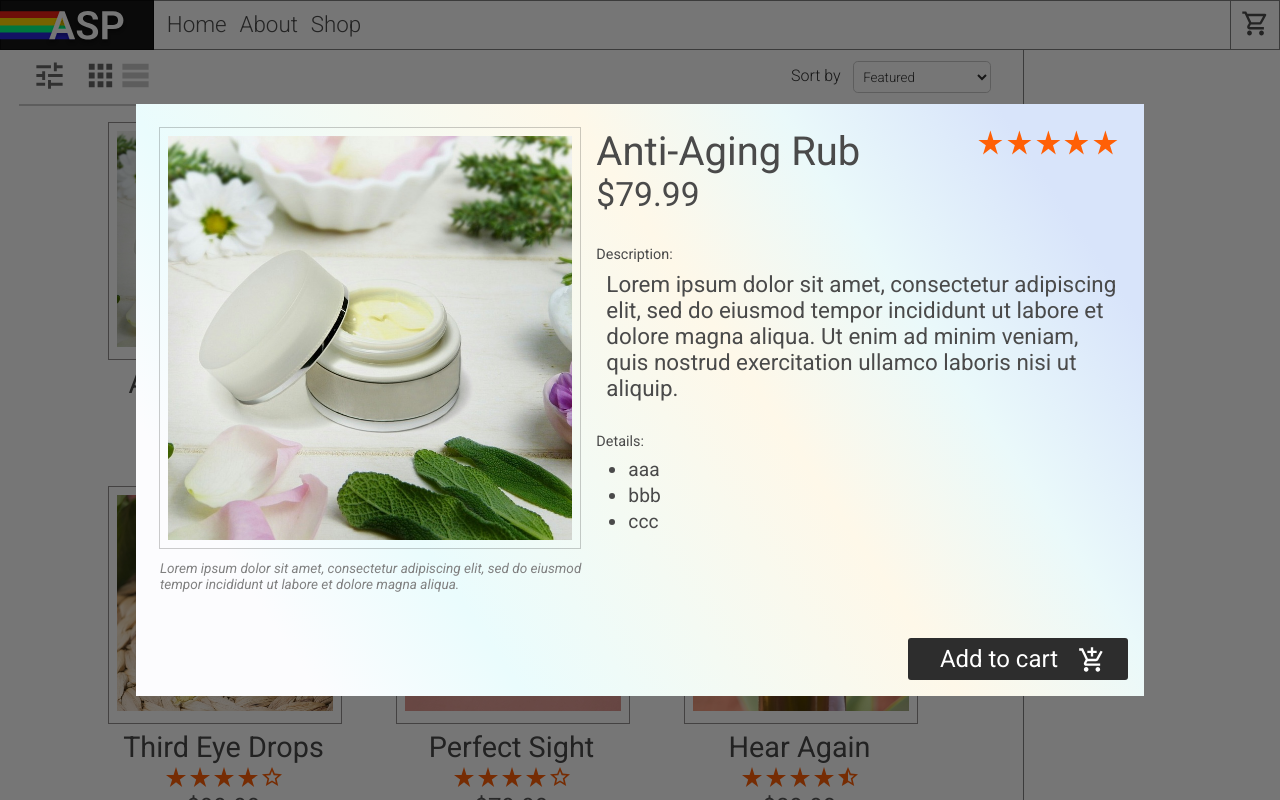
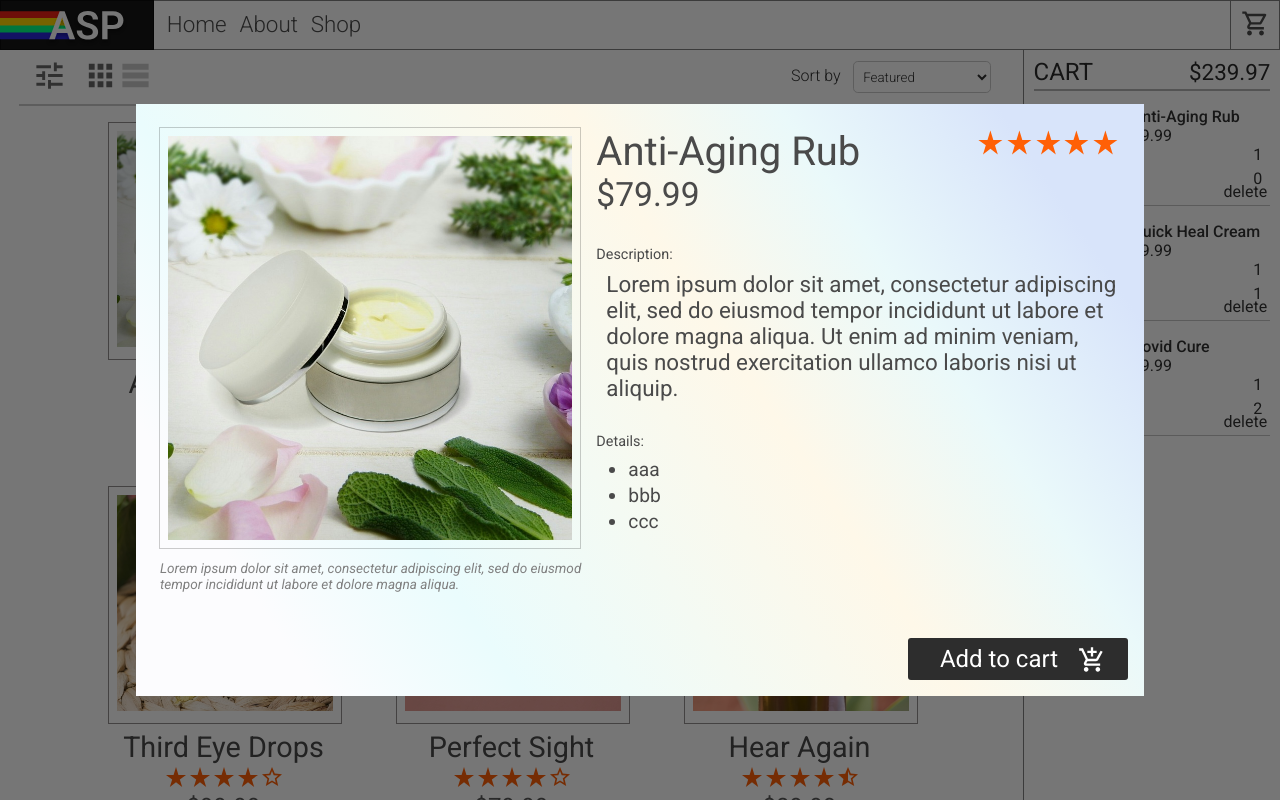
Before and after one commit to ParkerGates/REACT-Snake-Oil, a React (Create React App) app: page /shop/creamGreen in a window 1280 px wide. Built offline with nearby package versions, Linux system fonts and the light colour scheme.

Commit message:
cart component added and partly styles, context updated, reducer can add and remove items

```diff
--- /dev/null
+++ b/src/components/Cart/Cart.css
@@ -0,0 +1,61 @@
+.cart_header {
+    display: flex;
+    justify-content: space-between;
+    align-items: center;
+    color: rgb(44, 44, 44);
+    padding: .5rem .6rem 0rem;
+}
+.cart_header_title {
+    font-size: 1.5rem;
+}
+.cart_header_price {
+    font-size: 1.4rem;
+}
+.cart_header_hr {
+    height: 2px;
+    margin: .2rem .6rem 0px;
+    background-color: #b3b3b3;
+}
+
+.cart_item {
+    display: flex;
+    margin:  1rem .8rem 0px;
+}
+.cart_item_img {
+    height: 5.5rem;
+    border: 1px solid #b8b8b8;
+}
+.cart_item_info {
+    width: 100%;
+}
+.cart_item_name {
+    font-weight: 500;
+    margin-left: 5px;
+}
+.cart_item_price {
+    margin-left: 5px;
+}
+
+.cart_item_interact {
+    position: relative;
+}
+.cart_item_interact_amount {
+    position: absolute;
+    right: 5px;
+}
+.cart_item_interact_index {
+    position: absolute;
+    right: 5px;
+    top: 1.5rem;
+}
+.cart_item_interact_delete {
+    position: absolute;
+    bottom: -3.5rem;
+    right: 0px;
+}
+.cart_item_interact_delete:hover { cursor: pointer; }
+.cart_item_hr {
+    height: 1px;
+    margin: .5rem .6rem 0px;
+    background-color: #c5c5c5;
+}
--- /dev/null
+++ b/src/components/Cart/Cart.tsx
@@ -0,0 +1,37 @@
+import React from 'react';
+import { useContextData } from '../../context/context';
+import './Cart.css';
+
+export default function Cart() {
+    const { appData, dispatch } = useContextData();
+    const cartPriceTotal = Math.round(100 * (appData.cart.reduce((total, cartItem)=>(total + (cartItem.item.price * cartItem.amount)),0))) / 100;
+
+    return (
+        <div>
+            <div className='cart_header'>
+                <div className='cart_header_title'>CART</div>
+                <div className='cart_header_price'>${cartPriceTotal}</div>
+            </div>
+            <div className='cart_header_hr'></div>
+            {appData.cart.map((cartItem, index)=>{
+                return (
+                    <div key={cartItem.item.alias}>
+                        <div className='cart_item'>
+                            <img className='cart_item_img' src={cartItem.item.image} alt={cartItem.item.alias} />
+                            <div className='cart_item_info'>
+                                <div className='cart_item_name'>{cartItem.item.name}</div>
+                                <div className='cart_item_price'>{cartItem.item.price}</div>
+                                <div className='cart_item_interact'>
+                                    <div className='cart_item_interact_amount'>{cartItem.amount}</div>
+                                    <div className='cart_item_interact_index'>{index}</div>
+                                    <div className='cart_item_interact_delete' onClick={()=>{ dispatch({type:"removeFromCart",itemIndex:index})}}>delete</div>
+                                </div>
+                            </div>
+                        </div>
+                        <div className='cart_item_hr'></div>
+                    </div>
+                );
+            })}
+        </div>
+    );
+}
--- a/src/components/DisplayItemPopup/DisplayItemPopup.tsx
+++ b/src/components/DisplayItemPopup/DisplayItemPopup.tsx
@@ -1,5 +1,6 @@
 import React from 'react';
 import { Link, Navigate, useNavigate } from 'react-router-dom';
+import { useContextData } from '../../context/context';
 import { StoreItem } from '../../interface/interfaces';
 import AddShoppingCartIcon from '@mui/icons-material/AddShoppingCart';
 import Stars from '../Stars/Stars';
@@ -11,6 +12,7 @@ interface Props {
 
 
 export default function DisplayItemPopup({item}: Props) {
+    const appData = useContextData();
     const navigate = useNavigate();
     if (item === undefined) { return <></> }
 
--- a/src/components/DisplayItemRow/DisplayItemRow.tsx
+++ b/src/components/DisplayItemRow/DisplayItemRow.tsx
@@ -1,5 +1,6 @@
 import React from 'react';
 import { Link } from 'react-router-dom';
+import { useContextData } from '../../context/context';
 import Stars from '../Stars/Stars';
 import AddShoppingCartIcon from '@mui/icons-material/AddShoppingCart';
 import './DisplayItemRow.css';
@@ -9,6 +10,7 @@ interface Props {
 }
 
 export default function DisplayItemRow({item}: Props) {
+    const appData = useContextData();
 
     return (
         <div className="shp_row" key={item.name} >
--- a/src/components/DisplayItemTile/DisplayItemTile.tsx
+++ b/src/components/DisplayItemTile/DisplayItemTile.tsx
@@ -1,5 +1,6 @@
 import React from 'react';
-import { Link } from 'react-router-dom';
+import { Link, useNavigate } from 'react-router-dom';
+import { useContextData } from '../../context/context';
 import Stars from '../Stars/Stars';
 import AddShoppingCartIcon from '@mui/icons-material/AddShoppingCart';
 import './DisplayItemTile.css';
@@ -9,21 +10,25 @@ interface Props {
 }
 
 export default function DisplayItemTile({item}: Props) {
+    const navigate = useNavigate();
+    const { appData, dispatch } = useContextData();
 
     return (
         <div className='shp_tile' key={item.name}>
             <div className='shp_tile_img_cont'>
                 <img className="shp_tile_img" src={item.image} alt={item.name} />
-                <div className='shp_tile_interaction'>
-                    <button className="shp_tile_interaction_cart">
+                <div className='shp_tile_interaction' onClick={(e)=>{e.target === e.currentTarget && navigate('/shop/'+item.alias)}}>
+                    <button className="shp_tile_interaction_cart" onClick={()=>{dispatch({type:'addToCart',storeItem:item})}}>
                         <AddShoppingCartIcon fontSize='large' sx={{fontSize:'4.2rem'}}/>
                     </button>
                     <Link to={'/shop/'+ item.alias}><button className="shp_tile_interaction_details">Details</button></Link>
                 </div>
             </div>
-            <div className='shp_tile_title'>{item.name}</div>
-            <div className='shp_tile_stars'><Stars rating={item.stars} /></div>
-            <div className='shp_tile_price'>${item.price}</div>
+            <div onClick={()=>{navigate('/shop/'+item.alias)}}>
+                <div className='shp_tile_title'>{item.name}</div>
+                <div className='shp_tile_stars'><Stars rating={item.stars} /></div>
+                <div className='shp_tile_price'>${item.price}</div>
+            </div>
     </div>
     );
 }
--- a/src/context/reducer.ts
+++ b/src/context/reducer.ts
@@ -1,19 +1,50 @@
-const initialState = {
-    test1: 'test1',
-    test2: 'test2'
+import { AppContext, CartItem, StoreItem } from "../interface/interfaces";
+import { testCartData } from "../data/data";
+
+interface Action {
+    type: string;
+    cartItem?: CartItem;
+    storeItem?: StoreItem;
+    itemIndex?: Number;
 }
 
-const reducer = (state:any, action: any) => {
+const initialState: AppContext = {
+    cart: testCartData
+}
+
+let newState: AppContext;
+let newCart: CartItem[];
+
+const reducer = (state:AppContext, action: Action) => {
     switch(action.type) {
-        case "test1":
-            console.log('test1');
-            return state
-        case 'test2':
-            console.log('test2');
-            return state;
-        case 'changeTest':
-            console.log('let em rip');
-            return {test1: 'no', test2:'nono'}
+        case "addToCart":
+            //storeItem: StoreItem
+            newState = {...state};
+            newCart = [...state.cart];
+
+            //Check is item exists in cart
+            for (let i = 0; i < state.cart.length; i++) {
+                //If item exists
+                if (state.cart[i].item.alias === action.storeItem.alias) {
+                    newCart.splice(i, 1,{amount: state.cart[i].amount + 1, item: action.storeItem});
+                    // newState = {...state, cart:[...newCart]};
+                    newState.cart = [...newCart];
+                    return newState
+                }
+            }
+            //If item is new to cart
+            newState.cart = [...state.cart, {amount:1, item:action.storeItem}];
+            return newState
+
+        case "removeFromCart":
+            //itemIndex: Number
+            newState = {...state};
+            newCart = [...state.cart];
+            newCart.splice(Number(action.itemIndex), 1);
+            newState.cart = [...newCart];
+            console.log('heyo',state.cart.length, newState.cart.length);
+            return newState;
+
         default:
             console.log('default');
             return state;
--- a/src/data/data.ts
+++ b/src/data/data.ts
@@ -1,5 +1,5 @@
 import itemImg from "../images/itemImageIndex"
-import { StoreItem } from "../interface/interfaces";
+import { CartItem, StoreItem } from "../interface/interfaces";
 
 const itemData: StoreItem[] = [
     {
@@ -255,6 +255,52 @@ const itemData: StoreItem[] = [
         remedy: "natural",
         form: "rubs",
     },
+];
+
+
+const testCartData: CartItem[] = [
+    {
+        amount: 1,
+        item: {
+            name: "Anti-Aging Rub",
+            alias: "creamGreen",
+            price: 79.99,
+            stars: 5,
+            image: itemImg["creamGreen"],
+            description: "Lorem ipsum dolor sit amet, consectetur adipiscing elit, sed do eiusmod tempor incididunt ut labore et dolore magna aliqua. Ut enim ad minim veniam, quis nostrud exercitation ullamco laboris nisi ut aliquip.",
+            details: ["aaa","bbb","ccc"],
+            remedy: "daily",
+            form: "creams",
+        }
+    },
+    {
+        amount: 1,
+        item: {
+            name: "Quick Heal Cream",
+            alias: "creamPink",
+            price: 89.99,
+            stars: 5,
+            image: itemImg["creamPink"],
+            description: "Lorem ipsum dolor sit amet, consectetur adipiscing elit, sed do eiusmod tempor incididunt ut labore et dolore magna aliqua. Ut enim ad minim veniam, quis nostrud exercitation ullamco laboris nisi ut aliquip.",
+            details: ["aaa","bbb","ccc"],
+            remedy: "natural",
+            form: "creams",
+        }
+    },
+    {
+        amount: 1,
+        item: {
+            name: "Covid Cure",
+            alias: "dropPlate",
+            price: 69.99,
+            stars: 4.5,
+            image: itemImg["dropPlate"],
+            description: "Lorem ipsum dolor sit amet, consectetur adipiscing elit, sed do eiusmod tempor incididunt ut labore et dolore magna aliqua. Ut enim ad minim veniam, quis nostrud exercitation ullamco laboris nisi ut aliquip.",
+            details: ["aaa","bbb","ccc"],
+            remedy: "natural",
+            form: "drops",
+        }
+    },
 ]
 
-export default itemData;
+export { itemData, testCartData }
--- a/src/views/About.tsx
+++ b/src/views/About.tsx
@@ -8,8 +8,6 @@ export default function About() {
     return(
         <div className='about_body'>
             <h1>About</h1>
-            <h2>{appData.appData.test1}</h2>
-            <button onClick={()=>{appData.dispatch({type:'changeTest'})}}>click me</button>
         </div>
     );
 }
--- a/src/views/Shop.tsx
+++ b/src/views/Shop.tsx
@@ -1,7 +1,7 @@
 import React, { useState} from 'react';
 import { FilterForm, SelectSortOptions, StoreItem } from '../interface/interfaces';
 import { useParams } from 'react-router-dom';
-import itemData from '../data/data';
+import { itemData } from '../data/data';
 import AppsIcon from '@mui/icons-material/Apps';
 import TableRowsIcon from '@mui/icons-material/TableRows';
 import TuneIcon from '@mui/icons-material/Tune';
@@ -9,6 +9,7 @@ import ShopFilter from '../components/ShopFilter/ShopFilter';
 import DisplayItemTile from '../components/DisplayItemTile/DisplayItemTile';
 import DisplayItemRow from '../components/DisplayItemRow/DisplayItemRow';
 import DisplayItemPopup from '../components/DisplayItemPopup/DisplayItemPopup';
+import Cart from '../components/Cart/Cart';
 import './css/Shop.css';
 
 export default function Shop() {
@@ -99,6 +100,7 @@ export default function Shop() {
             </div>
 
             <div className='shp_cart'>
+                <Cart />
             </div>
 
             <DisplayItemPopup item={selectedItem}/>
```
Also changed, not shown: src/interface/interfaces.ts (+14 -2 lines).
